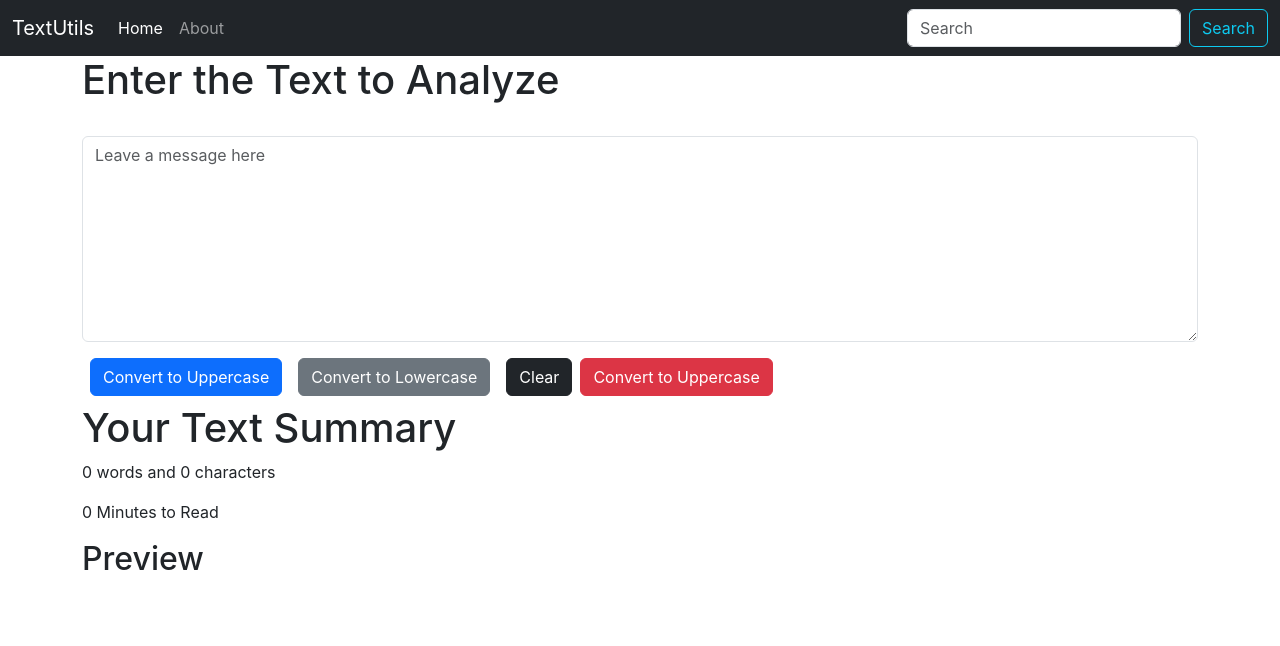
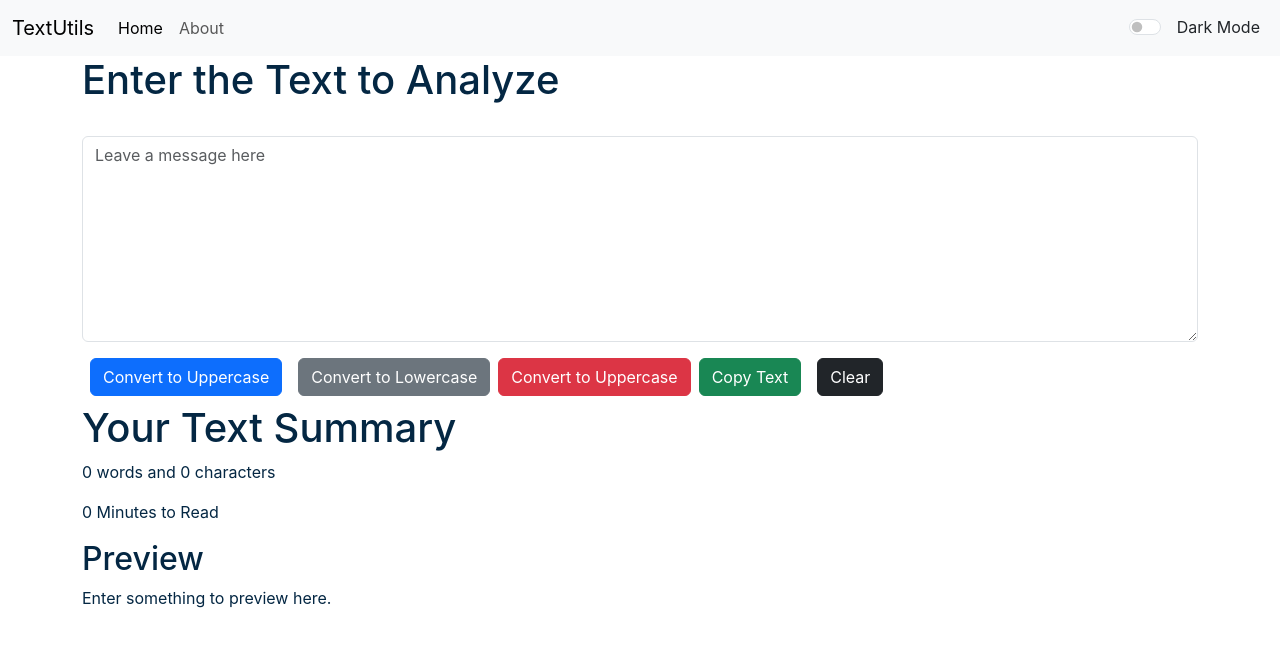
Before and after one commit to shubhamdsk/CWH-React, a React (Create React App) app: page / in a window 1280 px wide. Shown: the top 646 px of the page. Built offline with nearby package versions, Linux system fonts and the light colour scheme.

Commit message:
Enhance the dark mode in whole application

```diff
--- a/src/App.js
+++ b/src/App.js
@@ -2,15 +2,27 @@
 import TextForm from "./TextForm";
 // import About from "./components/About";
 import Navbar from "./components/Navbar";
+import React, { useState } from "react";
 
 function App() {
+  const [mode, setMode] = useState("light");
+  let toggleMode = () => {
+    if (mode === "light") {
+      setMode("dark");
+      document.body.style.backgroundColor = "#042743";
+    } else {
+      setMode("light");
+      document.body.style.backgroundColor = "white";
+    }
+  };
   return (
     <>
       {/* <Navbar title = "TextUtils" aboutText = "About Us"/> */}
       {/* <Navbar/> */}
-      <Navbar title="TextUtils" />
+
+      <Navbar title="TextUtils" mode={mode} toggleMode={toggleMode} />
       {/* <About /> */}
-      <TextForm heading = "Enter the Text to Analyze" />
+      <TextForm heading="Enter the Text to Analyze" mode={mode}   />
     </>
   );
 }
--- a/src/TextForm.js
+++ b/src/TextForm.js
@@ -26,6 +26,12 @@
 
     return textValue.length && textValue.split(" ").length;
   };
+
+  const handleCopy = () => {
+    let text = document.getElementById("myBox");
+    text.select();
+    navigator.clipboard.writeText(text.value);
+  };
   // const handleOnChange = (event) => {
   //     setText(event.target.value);
   //     // console.log("On Changed");
@@ -48,7 +54,10 @@
 
   return (
     <>
-      <div className="container">
+      <div
+        className="container"
+        style={{ color: props.mode === "dark" ? "white" : "#042743" }}
+      >
         <h1>{props.heading}</h1>
         <div className="mb-3">
           <label htmlFor="myBox" className="form-label"></label>
@@ -56,6 +65,10 @@
             // OnChange - To type text in textarea
             onChange={handleOnChange}
             className="form-control"
+            style={{
+              backgroundColor: props.mode === "dark" ? "grey" : "white",
+              color: props.mode === "dark" ? "white" : "#042743",
+            }}
             value={text}
             placeholder="Leave a message here"
             id="myBox"
@@ -70,10 +83,6 @@
           Convert to Lowercase
         </button>
 
-        <button className="btn btn-dark mx-2" onClick={handleClearClick}>
-          Clear
-        </button>
-
         {/* Both Functionality at one place  */}
         <button
           className={isUpperCaseButton ? "btn btn-danger" : "btn btn-info"}
@@ -81,15 +90,26 @@
         >
           {isUpperCaseButton ? "Convert to Uppercase" : "Convert to Lowercase"}
         </button>
+
+        <button className="btn btn-success mx-2" onClick={handleCopy}>
+          Copy Text
+        </button>
+
+        <button className="btn btn-dark mx-2" onClick={handleClearClick}>
+          Clear
+        </button>
       </div>
-      <div className="container my-2">
+      <div
+        className="container my-2"
+        style={{ color: props.mode === "dark" ? "white" : "#042743" }}
+      >
         <h1>Your Text Summary</h1>
         <p>
           {getTextLength()} words and {text.length} characters
         </p>
         <p>{0.008 * getTextLength()} Minutes to Read</p>
         <h2>Preview</h2>
-        <p>{text}</p>
+        <p>{text.length > 0 ? text : "Enter something to preview here."}</p>
       </div>
     </>
   );
--- a/src/components/Navbar.js
+++ b/src/components/Navbar.js
@@ -3,7 +3,9 @@
 
 export default function Navbar(props) {
   return (
-    <nav className="navbar navbar-expand-lg navbar-dark bg-dark">
+    <nav
+      className={`navbar navbar-expand-lg navbar-${props.mode} bg-${props.mode}`}
+    >
       <div className="container-fluid">
         <a className="navbar-brand" href="/">
           {props.title}
@@ -32,7 +34,7 @@
               </a>
             </li>
           </ul>
-          <form className="d-flex" role="search">
+          {/* <form className="d-flex" role="search">
             <input
               className="form-control me-2"
               type="search"
@@ -42,15 +44,36 @@
             <button className="btn btn-outline-info" type="submit">
               Search
             </button>
-          </form>
+          </form> */}
+          <div
+            className={`form-check form-switch text-${
+              props.mode === "light" ? "dark" : "light"
+            }`}
+          >
+            <input
+              className="form-check-input"
+              type="checkbox"
+              role="switch"
+              onClick={props.toggleMode}
+              id="flexSwitchCheckDefault"
+            />
+            <label
+              className="form-check-label mx-2"
+              htmlFor="flexSwitchCheckDefault"
+            >
+              Dark Mode
+            </label>
+          </div>
         </div>
       </div>
     </nav>
   );
 }
 
-Navbar.propTypes = { title: PropTypes.string.isRequired,
-    aboutText: PropTypes.string };
+Navbar.propTypes = {
+  title: PropTypes.string.isRequired,
+  aboutText: PropTypes.string,
+};
 
 Navbar.defaultProps = {
   title: "Set Title Here",
```
